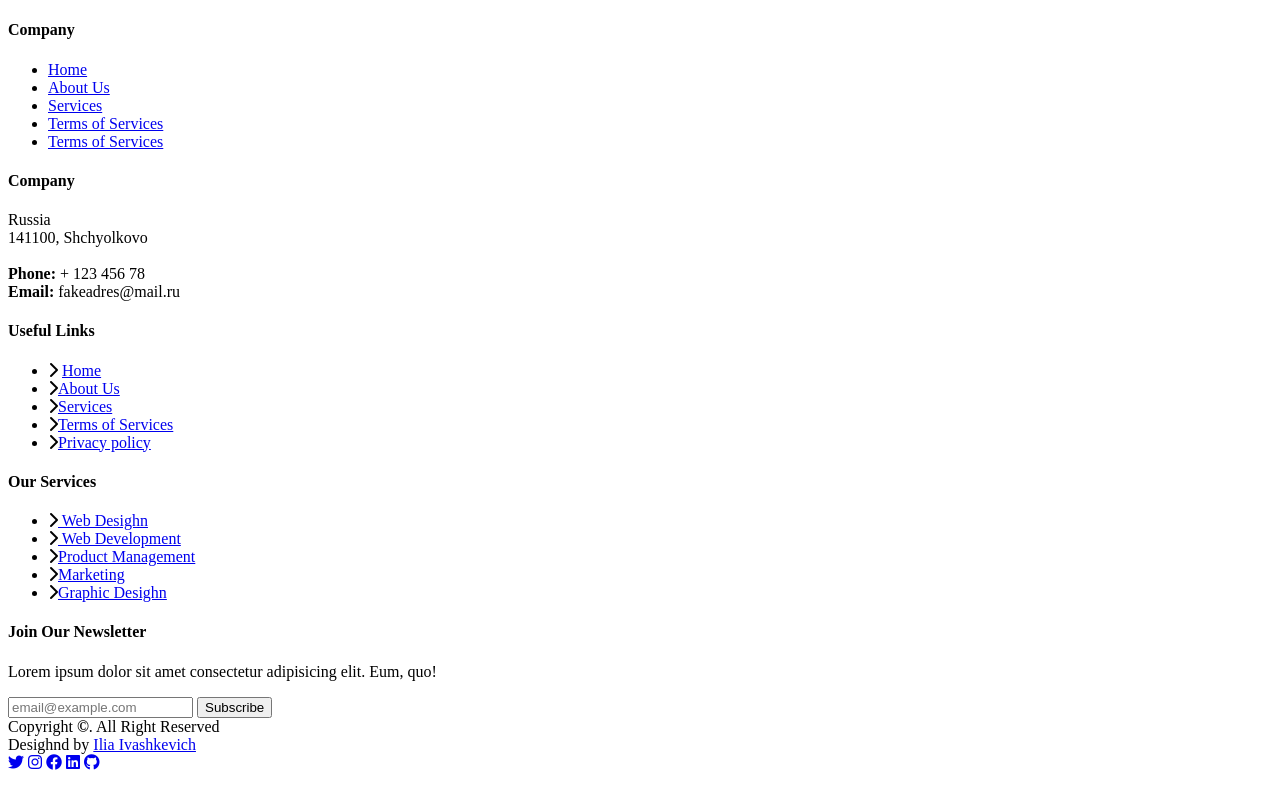
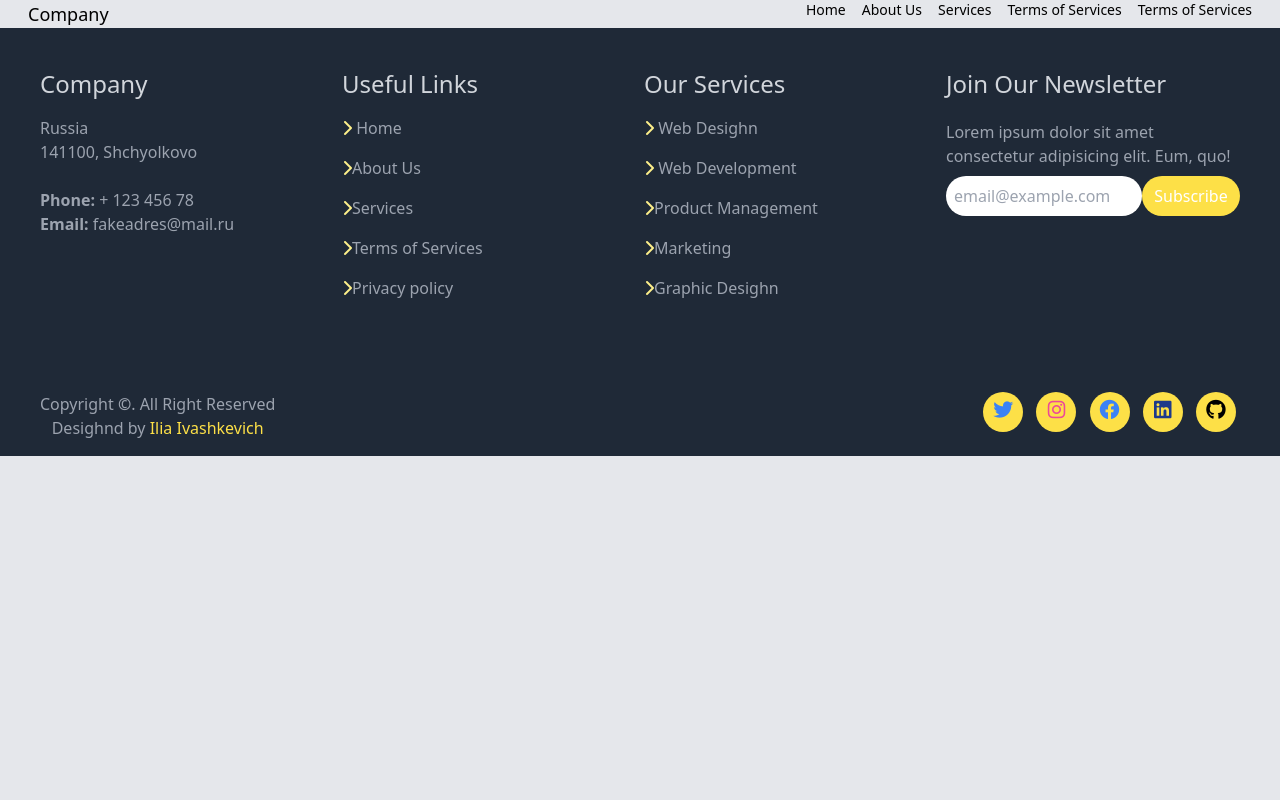
Before and after one commit to IliaIvashkevich/footer_with_tailwind, a website: page index.html in a window 1280 px wide. Drawn offline with Linux system fonts and the light colour scheme; the site is published under a folder, as on GitHub Pages, so addresses that start at the root find nothing.

Commit message:
Update index.html

```diff
--- a/index.html
+++ b/index.html
@@ -5,7 +5,7 @@
     <meta http-equiv="X-UA-Compatible" content="IE=edge">
     <meta name="viewport" content="width=device-width, initial-scale=1.0">
     <title>Footer With Tailwind CSS</title>
-    <link rel="stylesheet" href="/dist/output.css">
+    <link rel="stylesheet" href="./dist/output.css">
     <link rel="stylesheet" href="https://cdnjs.cloudflare.com/ajax/libs/font-awesome/6.4.0/css/all.min.css" integrity="sha512-iecdLmaskl7CVkqkXNQ/ZH/XLlvWZOJyj7Yy7tcenmpD1ypASozpmT/E0iPtmFIB46ZmdtAc9eNBvH0H/ZpiBw==" crossorigin="anonymous" referrerpolicy="no-referrer" />
 
 </head>
```
